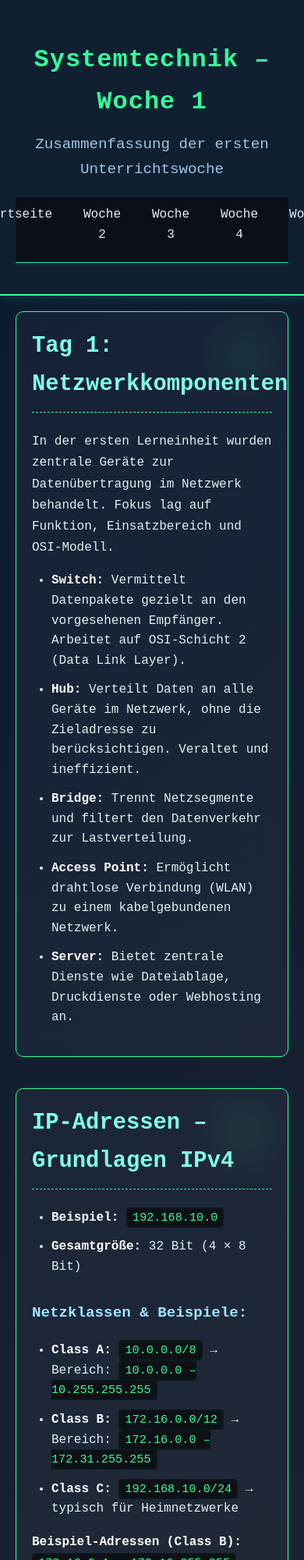
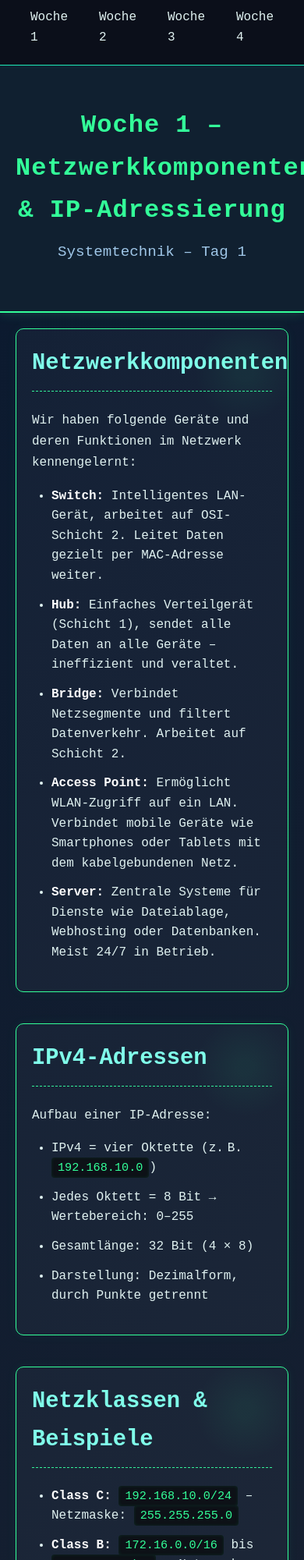
Before and after one commit to leandrocoop/Systemtechnick_Woche1, a plain HTML site: page woche1.html in a window 390 px wide. Shown: the top 2000 px of the page at 78% size. Drawn offline with Linux system fonts and the light colour scheme.

Commit message:
dafvsdsavdvsdv ds

```diff
--- a/woche1.html
+++ b/woche1.html
@@ -1,61 +1,92 @@
 <!DOCTYPE html>
 <html lang="de">
 <head>
-  <meta charset="UTF-8">
-  <title>Systemtechnik – Woche 1</title>
-  <link rel="stylesheet" href="style.css">
+  <meta charset="UTF-8" />
+  <title>Woche 1 – Systemtechnik</title>
+  <link rel="stylesheet" href="style.css" />
 </head>
 <body>
 
-  <header>
-    <h1>Systemtechnik – Woche 1</h1>
-    <p class="subtitle">Zusammenfassung der ersten Unterrichtswoche</p>
   <nav class="topnav">
     <ul>
-        <li><a href="index.html">Startseite</a></li>
+      <li><a href="index.html">Start</a></li>
+      <li><a href="woche1.html">Woche 1</a></li>
       <li><a href="#">Woche 2</a></li>
       <li><a href="#">Woche 3</a></li>
       <li><a href="#">Woche 4</a></li>
       <li><a href="#">Woche 5</a></li>
     </ul>
   </nav>
+
+  <header class="apple-header">
+    <h1>Woche 1 – Netzwerkkomponenten & IP-Adressierung</h1>
+    <p class="subtitle">Systemtechnik – Tag 1</p>
   </header>
 
-  <main>
+  <main class="apple-main">
 
     <section>
-      <h2>Tag 1: Netzwerkkomponenten</h2>
-      <p>In der ersten Lerneinheit wurden zentrale Geräte zur Datenübertragung im Netzwerk behandelt. Fokus lag auf Funktion, Einsatzbereich und OSI-Modell.</p>
+      <h2>Netzwerkkomponenten</h2>
+      <p>Wir haben folgende Geräte und deren Funktionen im Netzwerk kennengelernt:</p>
       <ul>
-        <li><strong>Switch:</strong> Vermittelt Datenpakete gezielt an den vorgesehenen Empfänger. Arbeitet auf OSI-Schicht 2 (Data Link Layer).</li>
-        <li><strong>Hub:</strong> Verteilt Daten an alle Geräte im Netzwerk, ohne die Zieladresse zu berücksichtigen. Veraltet und ineffizient.</li>
-        <li><strong>Bridge:</strong> Trennt Netzsegmente und filtert den Datenverkehr zur Lastverteilung.</li>
-        <li><strong>Access Point:</strong> Ermöglicht drahtlose Verbindung (WLAN) zu einem kabelgebundenen Netzwerk.</li>
-        <li><strong>Server:</strong> Bietet zentrale Dienste wie Dateiablage, Druckdienste oder Webhosting an.</li>
+        <li><strong>Switch:</strong> Intelligentes LAN-Gerät, arbeitet auf OSI-Schicht 2. Leitet Daten gezielt per MAC-Adresse weiter.</li>
+        <li><strong>Hub:</strong> Einfaches Verteilgerät (Schicht 1), sendet alle Daten an alle Geräte – ineffizient und veraltet.</li>
+        <li><strong>Bridge:</strong> Verbindet Netzsegmente und filtert Datenverkehr. Arbeitet auf Schicht 2.</li>
+        <li><strong>Access Point:</strong> Ermöglicht WLAN-Zugriff auf ein LAN. Verbindet mobile Geräte wie Smartphones oder Tablets mit dem kabelgebundenen Netz.</li>
+        <li><strong>Server:</strong> Zentrale Systeme für Dienste wie Dateiablage, Webhosting oder Datenbanken. Meist 24/7 in Betrieb.</li>
       </ul>
     </section>
 
     <section>
-      <h2>IP-Adressen – Grundlagen IPv4</h2>
+      <h2>IPv4-Adressen</h2>
+      <p>Aufbau einer IP-Adresse:</p>
       <ul>
-        <li><strong>Beispiel:</strong> <code>192.168.10.0</code></li>
-        <li><strong>Gesamtgröße:</strong> 32 Bit (4 × 8 Bit)</li>
+        <li>IPv4 = vier Oktette (z. B. <code>192.168.10.0</code>)</li>
+        <li>Jedes Oktett = 8 Bit → Wertebereich: 0–255</li>
+        <li>Gesamtlänge: 32 Bit (4 × 8)</li>
+        <li>Darstellung: Dezimalform, durch Punkte getrennt</li>
+      </ul>
+    </section>
+
+    <section>
+      <h2>Netzklassen & Beispiele</h2>
+      <ul>
+        <li><strong>Class C:</strong> <code>192.168.10.0/24</code> – Netzmaske: <code>255.255.255.0</code></li>
+        <li><strong>Class B:</strong> <code>172.16.0.0/16</code> bis <code>172.31.0.0/16</code> – Netzmaske: <code>255.255.0.0</code></li>
+        <li><strong>Class A:</strong> <code>10.0.0.0/8</code> – Netzmaske: <code>255.0.0.0</code></li>
       </ul>
 
-      <h3>Netzklassen & Beispiele:</h3>
+      <p><strong>Beispiel B-Netz:</strong> <code>172.16.0.1 – 172.16.255.255</code></p>
+    </section>
+
+    <section>
+      <h2>Supernetting</h2>
+      <p>Supernetting (Routenaggregation) fasst mehrere Netzwerke zu einem größeren Block zusammen. Ziel: Routing vereinfachen.</p>
       <ul>
-        <li><strong>Class A:</strong> <code>10.0.0.0/8</code> → Bereich: <code>10.0.0.0 – 10.255.255.255</code></li>
-        <li><strong>Class B:</strong> <code>172.16.0.0/12</code> → Bereich: <code>172.16.0.0 – 172.31.255.255</code></li>
-        <li><strong>Class C:</strong> <code>192.168.10.0/24</code> → typisch für Heimnetzwerke</li>
+        <li>Beispielmaske: <code>255.254.0.0</code> (16 Bit Netzanteil)</li>
+        <li>Adressbereich: <code>172.16.0.1 – 172.17.255.255</code></li>
       </ul>
+    </section>
 
-      <p><strong>Beispiel-Adressen (Class B):</strong> <code>172.16.0.1 – 172.16.255.255</code></p>
+    <section>
+      <h2>Wichtige Hinweise</h2>
+      <ul>
+        <li><strong>Netzmaske:</strong> Definiert, welcher Teil der IP-Adresse Netzanteil und welcher Hostanteil ist. Beispiel: <code>255.255.255.0</code> → 24 Bit Netz / 8 Bit Host</li>
+        <li><strong>Private IP-Bereiche:</strong> Nicht öffentlich geroutet:
+          <ul>
+            <li><code>10.0.0.0/8</code></li>
+            <li><code>172.16.0.0/12</code></li>
+            <li><code>192.168.0.0/16</code></li>
+          </ul>
+        </li>
+        <li><strong>Moderne Netzwerke:</strong> Verwenden meist Switches & Access Points – Hubs/Bridges selten, meist nur in alten Netzen.</li>
+      </ul>
     </section>
 
   </main>
 
   <footer>
-    <p>Erstellt im Rahmen des Unterrichtsmoduls Systemtechnik | Woche 1</p>
+    <p>© 2025 – Systemtechnik Woche 1</p>
   </footer>
 
 </body>
```
Lines whose indentation alone changed are shown as unchanged.
